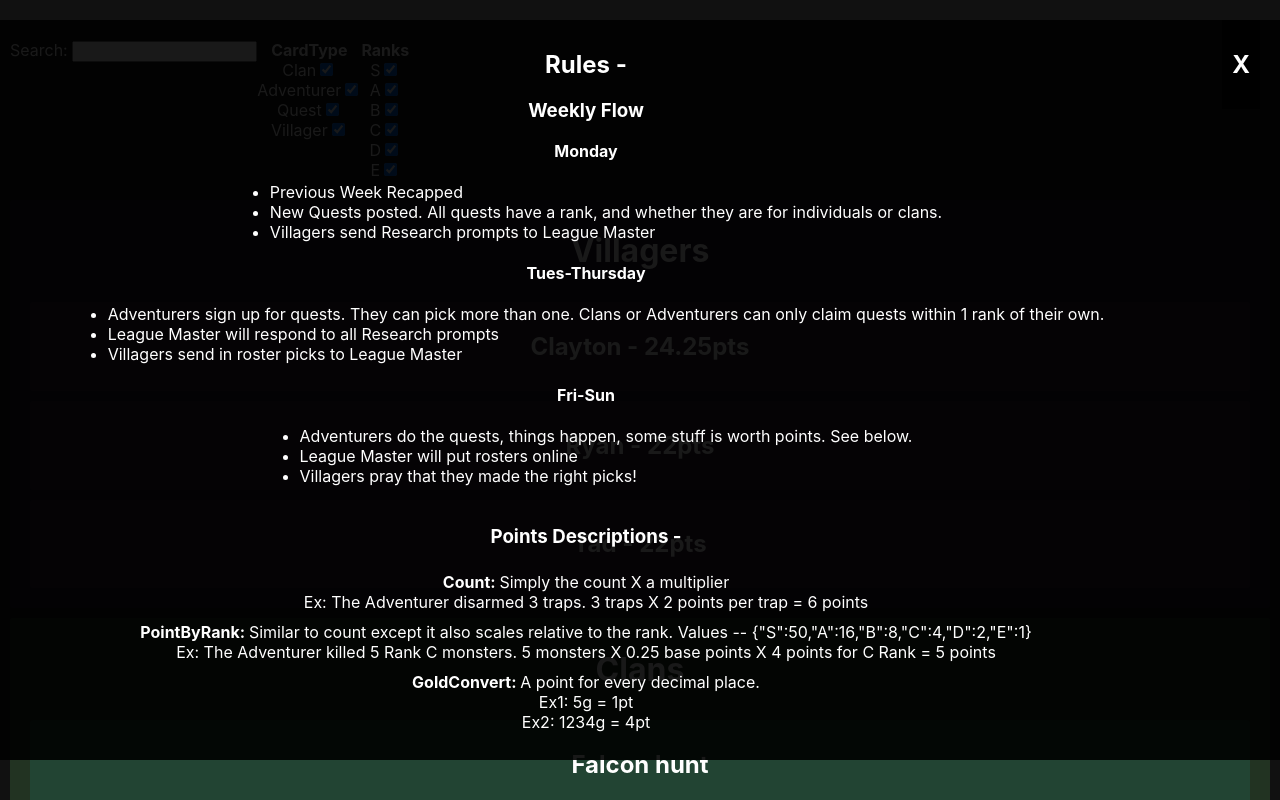
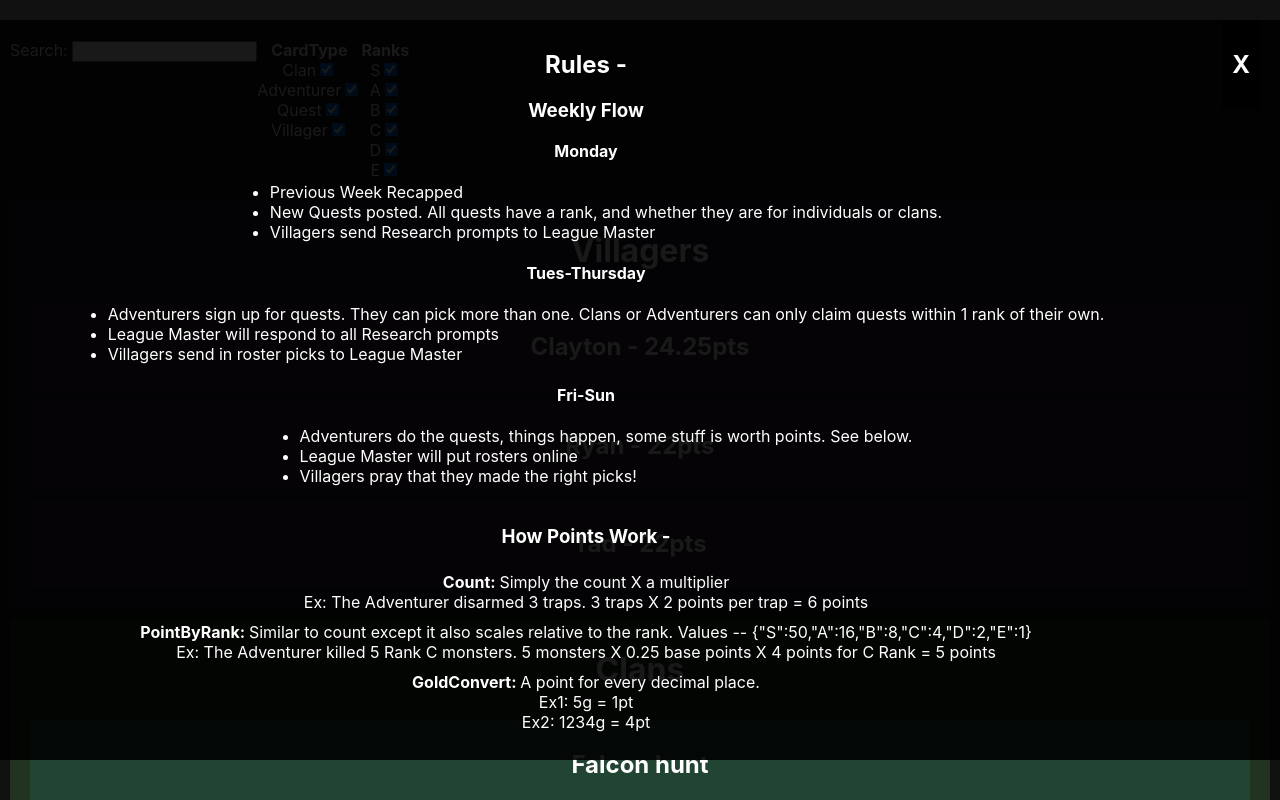
Before and after one commit to claytonweller/fantasy, a React (Create React App) app: page / in a window 1280 px wide. Both pictures are taken after a click on the button "Rules". Shown: the top 800 px of the page. Built offline with nearby package versions, Linux system fonts and the light colour scheme.

Commit message:
Make Rules components

```diff
--- a/src/components/Rules.tsx
+++ b/src/components/Rules.tsx
@@ -20,8 +20,8 @@ export default function Rules (props: {rules: IRules, rankMultipliers: {[rank: s
         }}
       >
         <button onClick={()=>setRulesVisible(true)}>Rules</button>
+      </div>
 
-      </div>
       <RulesModal
         rules={rules}
         rankMultipliers={rankMultipliers}
@@ -41,33 +41,6 @@ function RulesModal (props:{
 }){
   const {rules, rankMultipliers, rulesVisible, setRulesVisible} = props
 
-  const sectionStyle = {padding: '5px'}
-  const formattedRules = rules.raw.map((rule, i) =>{
-    return <div key={'rule'+i}>
-      <b>{rule.metricRuleId}: </b>
-      <span>{rule.questMetricType} X {rule.multiplier}</span>
-    </div>
-  })
-
-  const TitleList = (props:{title: string, bullets: string[]})=>{
-    const {title, bullets} = props
-    const items = bullets.map((b, i) => (<li key={i} style={{textAlign: 'left'}}>{b}</li>))
-    return (
-      <>
-        <div><b>{title}</b></div>
-        <div style={{
-          display:'flex',
-          justifyContent: 'center',
-          padding: '5px',
-          listStylePosition: 'outside'
-        }}>
-          <ul>
-            {items}
-          </ul>
-        </div>
-      </>
-    )
-  }
   return(
     <div
       style={{
@@ -79,6 +52,32 @@ function RulesModal (props:{
         width: '100%'
       }}
     >
+      <CloseX setRulesVisible={setRulesVisible} />
+      <div
+        style={{
+          overflowY: 'auto',
+          height: '90vh',
+          width: '90vw'
+        }}
+      >
+        <h2>Rules -</h2>
+        <WeeklyFlow />
+
+        <PointDescriptions
+          rules={rules}
+          rankMultipliers={rankMultipliers}
+        />
+
+      </div>
+
+    </div>
+    )
+}
+
+function CloseX (props:{
+  setRulesVisible: React.Dispatch<React.SetStateAction<boolean>>
+}){
+  return (
     <div
       style={{
         position: 'fixed',
@@ -88,19 +87,17 @@ function RulesModal (props:{
         backgroundColor: 'rgba(0,0,0,0.9)',
       }}
       onClick={()=>{
-          setRulesVisible(false)
+        props.setRulesVisible(false)
       }}
     >
     <h2>X</h2>
     </div>
-      <div
-        style={{
-          overflowY: 'auto',
-          height: '90vh',
-          width: '90vw'
-        }}
-      >
-        <h2>Rules -</h2>
+  )
+}
+
+function WeeklyFlow(){
+  return (
+    <>
       <h3>Weekly Flow</h3>
       <TitleList
         title="Monday"
@@ -128,8 +125,46 @@ function RulesModal (props:{
           'Villagers pray that they made the right picks!'
         ]}
       ></TitleList>
+    </>
+  )
+}
 
-        <h3>Points Descriptions - </h3>
+function TitleList(props:{title: string, bullets: string[]}){
+  const {title, bullets} = props
+  const items = bullets.map((b, i) => (<li key={i} style={{textAlign: 'left'}}>{b}</li>))
+  return (
+    <>
+      <div><b>{title}</b></div>
+      <div style={{
+        display:'flex',
+        justifyContent: 'center',
+        padding: '5px',
+        listStylePosition: 'outside'
+      }}>
+        <ul>
+          {items}
+        </ul>
+      </div>
+    </>
+  )
+}
+
+function PointDescriptions(props:{
+  rules: IRules,
+  rankMultipliers: {[rank: string]: number},
+}){
+  const {rules, rankMultipliers} = props
+  const sectionStyle = {padding: '5px'}
+  const formattedRules = rules.raw.map((rule, i) =>{
+    return <div key={'rule'+i}>
+      <b>{rule.metricRuleId}: </b>
+      <span>{rule.questMetricType} X {rule.multiplier}</span>
+    </div>
+  })
+
+  return (
+    <>
+    <h3>How Points Work - </h3>
     <div style={sectionStyle}>
       <b>{QuestMetricType.Count}: </b>
       <span>Simply the count X a multiplier</span>
@@ -148,10 +183,8 @@ function RulesModal (props:{
       <div>Ex2: 1234g = 4pt</div>
     </div>
 
-        <h3>All Rules - </h3>
+    <h3>All Points - </h3>
     {formattedRules}
-      </div>
-
-    </div>
+    </>
   )
 }
```
Lines whose indentation alone changed are shown as unchanged.
